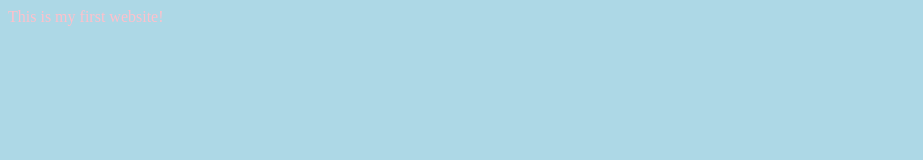
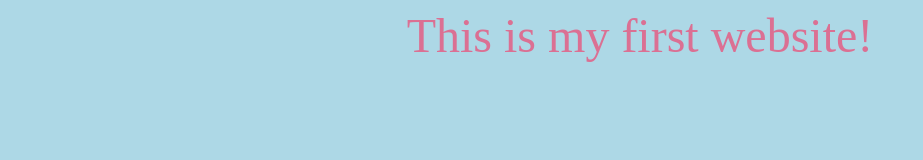
Before and after one commit to abharris/alexisbh52.me, a plain HTML site: page index.html in a window 1280 px wide. Shown: the whole page, without its empty margins (0-923 px from the left). Drawn offline with Linux system fonts and the light colour scheme.

Commit message:
more pretty

```diff
--- a/index.html
+++ b/index.html
@@ -4,7 +4,7 @@
 
   <!-- adapted from https://www.w3schools.com/html/html_styles.asp -->
   <!-- gives styling to the HTML page to make it prettier -->
-  <body style="background: lightblue; font-display: center; color:pink">
+  <body style="background: lightblue; text-align: center; color: palevioletred; font-size: 300%">
     This is my first website!
   </body>
 </html>
```
